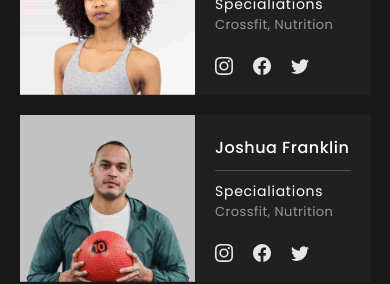
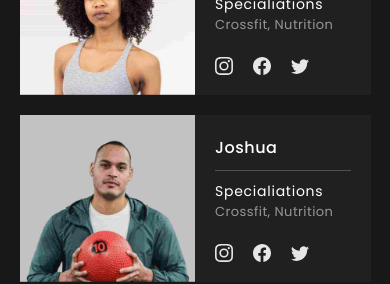
Before and after one commit to capstxr/gym, a React (Create React App) app: page / in a window 390 px wide. Shown: the part 5120-5404 px from the top of the page. Built offline with nearby package versions, Linux system fonts and the light colour scheme.

Commit message:
responsiveness

```diff
--- a/src/ts/pages/home/home.scss
+++ b/src/ts/pages/home/home.scss
@@ -924,11 +924,11 @@
     }
 
     .trainer-image {
-        width: 50%;
+        width: 40%;
     }
 
     .trainer-bottom {
-        width: 50%;
+        width: 60%;
         margin-top: 0;
     }
 }
--- a/src/ts/pages/home/home.tsx
+++ b/src/ts/pages/home/home.tsx
@@ -434,7 +434,7 @@ const Home = () => {
 
                         <Trainer
                             image="trainer_3"
-                            name="Joshua Franklin"
+                            name="Joshua"
                             specialiations="Crossfit, Nutrition"
                         />
                     </div>
```
